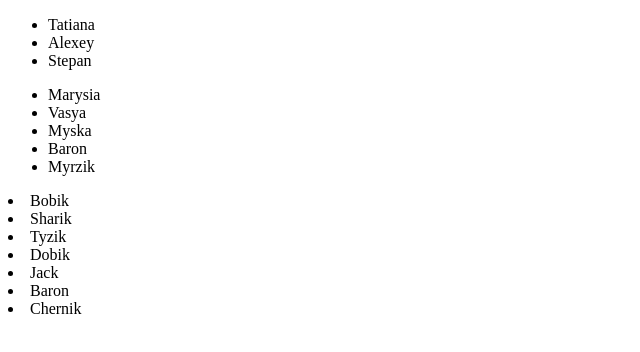
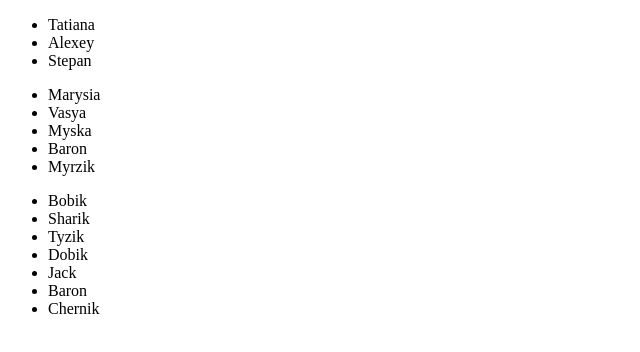
Before and after one commit to tatiana1313tatiana/animalsProject3, a plain HTML site: page index.html in a window 1280 px wide. Shown: the whole page, without its empty margins (0-640 px from the left). Drawn offline with Linux system fonts and the light colour scheme.

Commit message:
5/branchDog/ul dogs

```diff
--- a/index.html
+++ b/index.html
@@ -18,6 +18,7 @@
 		<li class="cat">Baron</li>
 		<li class="cat">Myrzik</li>
 </ul>
+<ul class="dogs">
 		<li class="dog">Bobik</li>
 		<li class="dog">Sharik</li>
 		<li class="dog">Tyzik</li>
@@ -25,5 +26,6 @@
 		<li class="dog">Jack</li>
 		<li class="dog">Baron</li>
 		<li class="dog">Chernik</li>
+</ul>
 </body>
 </html>
```
Lines whose indentation alone changed are shown as unchanged.
